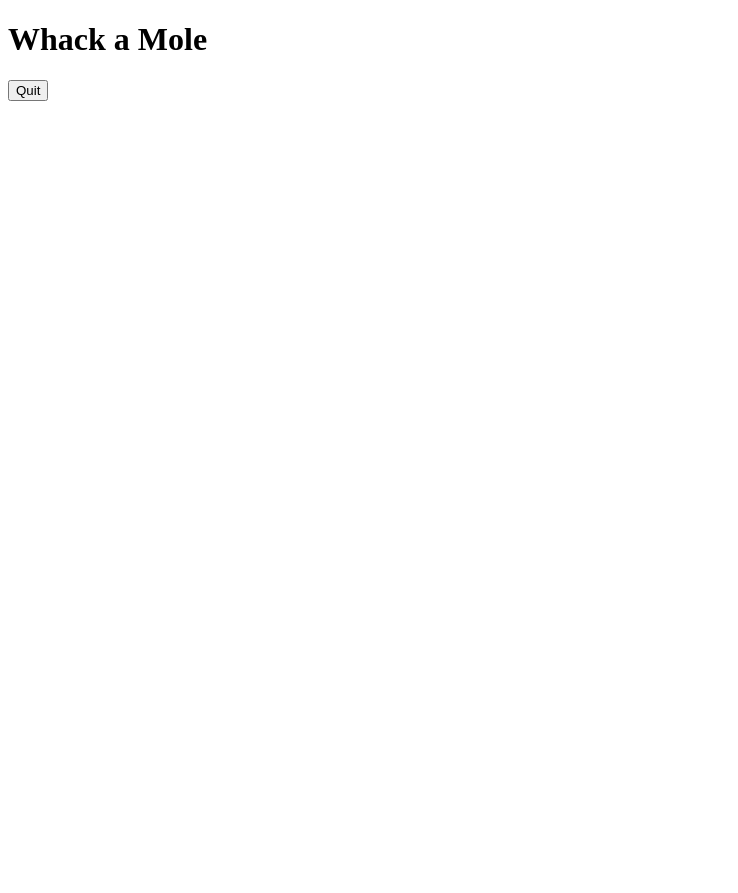
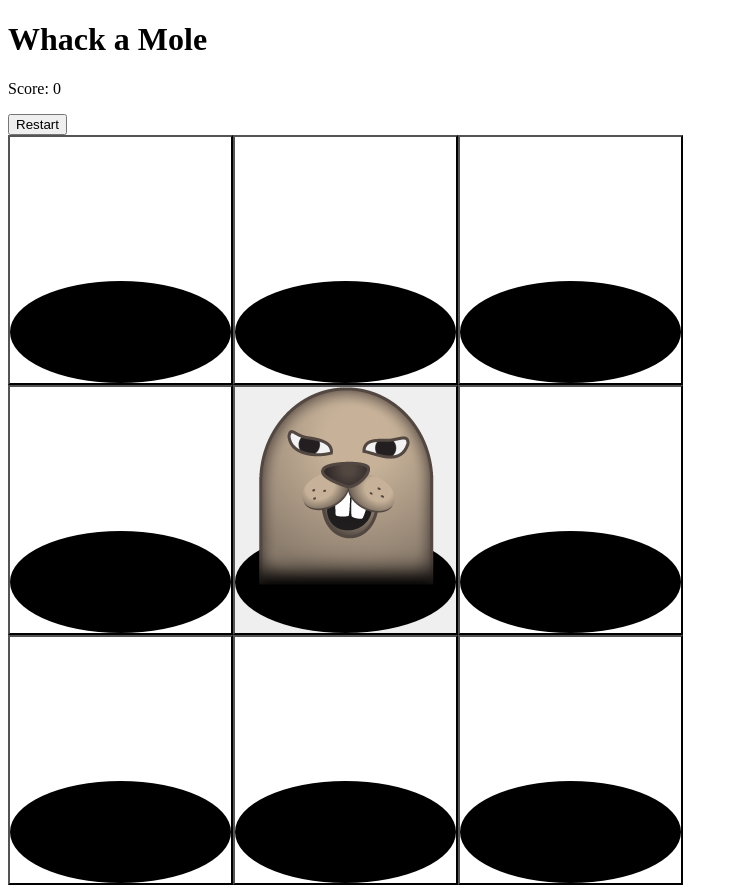
Before and after one commit to emiliodmorales/whack-a-mole, a React (Vite) app: page / in a window 1280 px wide. Both pictures are taken after a click on the button "Play". Shown: the whole page, without its empty margins (0-738 px from the left). Before the commit the page ends 800 px from the top, so only its background shows below. Built offline with nearby package versions, Linux system fonts and the light colour scheme.

Commit message:
render a grid of nine holes

```diff
--- a/src/game/GameScreen.jsx
+++ b/src/game/GameScreen.jsx
@@ -2,6 +2,22 @@ import { useGame } from "../GameContext";
 import "./game.css";
 
 export default function GameScreen() {
-  const { endGame } = useGame();
-  return <button onClick={endGame}>Quit</button>;
+  const { endGame, moleLocation, whackMole, score } = useGame();
+  return (
+    <>
+      <p>Score: {score}</p>
+      <button onClick={endGame}>Restart</button>
+      <section className="holes">
+        {Array.from({ length: 9 })
+          .map((_, i) => i + 1)
+          .map((hole) => (
+            <button
+              key={hole}
+              className={hole === moleLocation ? "mole" : "hole"}
+              onClick={hole === moleLocation ? whackMole : null}
+            />
+          ))}
+      </section>
+    </>
+  );
 }
--- a/src/game/game.css
+++ b/src/game/game.css
@@ -0,0 +1,10 @@
+.holes {
+  display: grid;
+  grid-template-columns: repeat(3, 225px);
+}
+
+.hole,
+.mole {
+  width: 225px;
+  height: 250px;
+}
```
